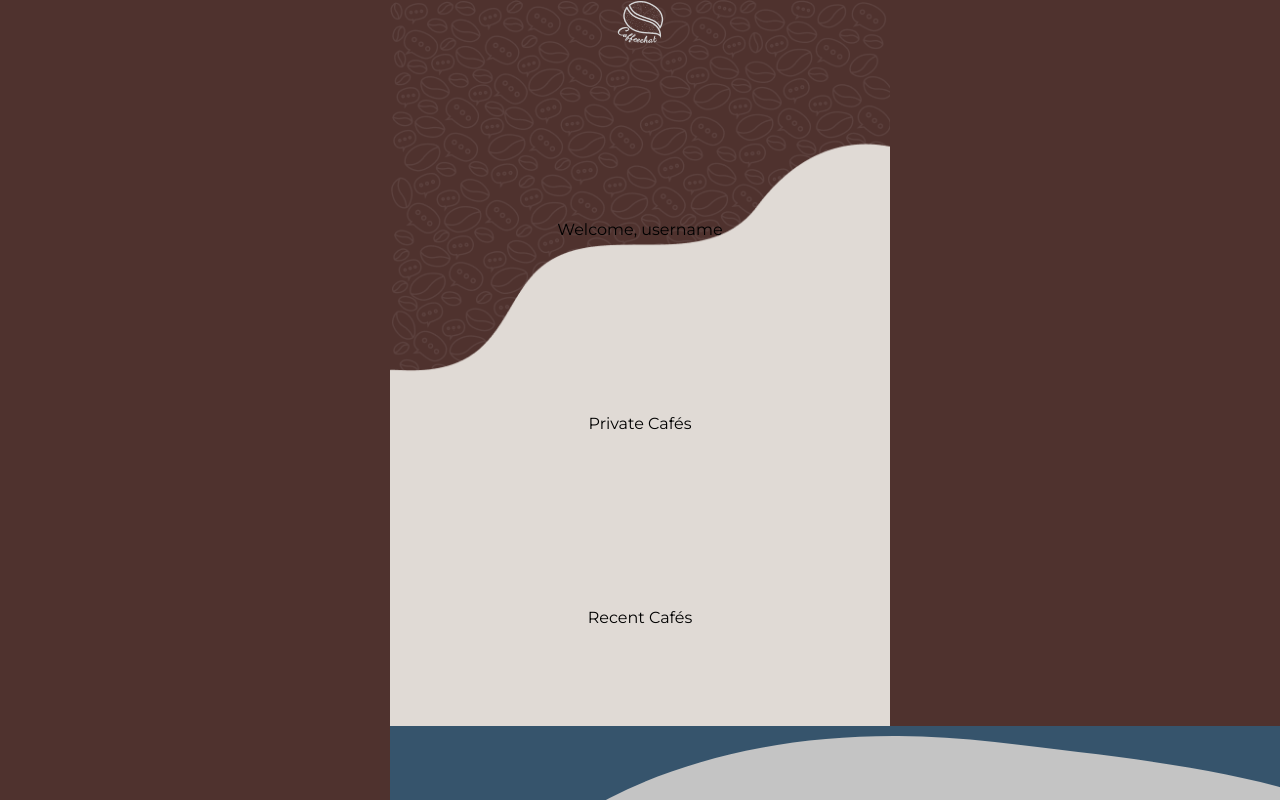
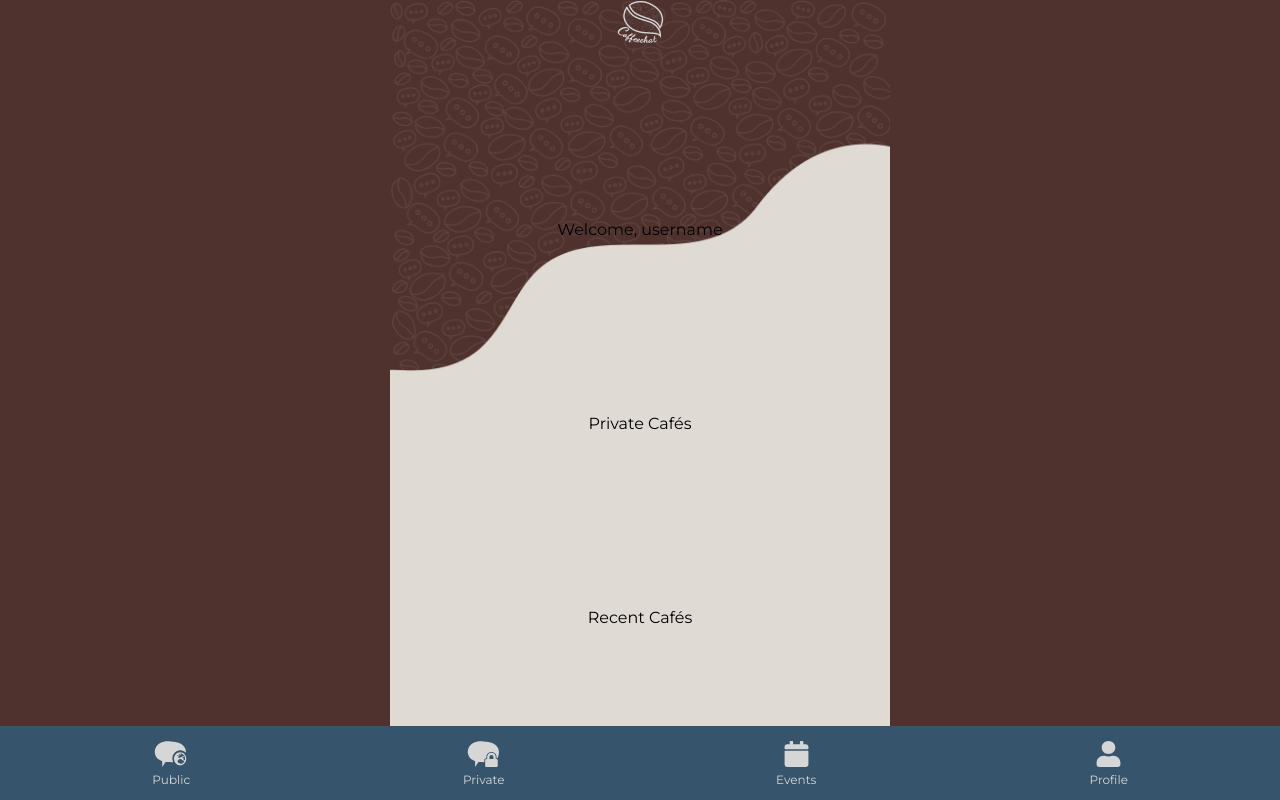
Before and after one commit to hvand9/mini-bach, a React (Create React App) app: page /welcome in a window 1280 px wide. Built offline with nearby package versions, Linux system fonts and the light colour scheme.

Commit message:
create navigation bar

```diff
--- a/public/index.html
+++ b/public/index.html
@@ -10,11 +10,6 @@
       content="Web site created using create-react-app"
     />
     <link rel="apple-touch-icon" href="%PUBLIC_URL%/logo192.png" />
-    <!--
-      manifest.json provides metadata used when your web app is installed on a
-      user's mobile device or desktop. See https://developers.google.com/web/fundamentals/web-app-manifest/
-    -->
-    <link rel="manifest" href="%PUBLIC_URL%/manifest.json" />
     <!--
       Notice the use of %PUBLIC_URL% in the tags above.
       It will be replaced with the URL of the `public` folder during the build.
--- a/src/components/Nav.js
+++ b/src/components/Nav.js
@@ -11,34 +11,19 @@ import { Link } from 'react-router-dom';
 
 const Nav = () => {
 	return (
-		<Grid className="Nav">
+		<Grid className="Nav" item xs={12}>
 			<nav>
-				<Link>
-					<svg
-						version="1.1"
-						id="Layer_1"
-						xmlns="http://www.w3.org/2000/svg"
-						// xmlns:xlink="http://www.w3.org/1999/xlink"
-						x="0px"
-						y="0px"
-						viewBox="0 0 40 31"
-						// xml:space="preserve"
-					>
+				<Link to={'/public-cafe'} className="nav-link">
+					<svg version="1.1" className="icons" x="0px" y="0px" viewBox="0 0 40 31">
 						<path
-							className="st0"
+							className="iconColor"
 							d="M21,21c0-5.5,4.3-10,9.5-10c2.6,0,5,1.1,6.7,2.9c0.1-2.3-0.4-4.4-1.3-5.9c-3.8-6.1-8.5-6.5-17-7.5s-15.5,2-18,8
           c-2,4.8-0.5,10,3,13l5,2.5v7l4-6c2.3-0.1,5.7,0.2,9,0.3C21.3,24,21,22.5,21,21z"
 						/>
 						<g>
-							<defs>
-								<rect id="SVGID_1_" x="23" y="13" width="14.7" height="16" />
-							</defs>
-							<clipPath id="SVGID_2_">
-								{/* <use xlink:href="#SVGID_1_" style="overflow:visible;" /> */}
-							</clipPath>
-							<g class="st1">
+							<g>
 								<path
-									class="st0"
+									className="iconColor"
 									d="M30.3,13.3c-4.1,0-7.3,3.5-7.3,7.8s3.3,7.8,7.3,7.8c4.1,0,7.3-3.5,7.3-7.8S34.4,13.3,30.3,13.3z M36.2,21
               c0,0.7-0.1,1.4-0.3,2h-0.6c-0.1,0-0.2-0.1-0.3-0.2l-0.9-1c-0.1-0.1-0.1-0.4,0-0.5l0.4-0.4v-0.3c0-0.1,0-0.2-0.1-0.3L34,20.1
               C34,20.1,33.9,20,33.8,20h-0.5c-0.2,0-0.3-0.2-0.3-0.4c0-0.1,0-0.2,0.1-0.3l0.3-0.3c0.1-0.1,0.1-0.1,0.2-0.1h0.9
@@ -58,6 +43,55 @@ const Nav = () => {
 					</svg>
 					<Typography>Public</Typography>
 				</Link>
+				<Link to={'/welcome'} className="nav-link">
+					<svg version="1.1" className="icons" x="0px" y="0px" viewBox="0 0 38 31">
+						<path
+							className="iconColor"
+							d="M20,22.6c0-0.9,1-2.1,2-2.1h0.5v-2c0-2.9,2.8-5.5,6-5.5s6,2.6,6,5.5l0.1,2.4h0.6c0,0,0,0,0.1,0
+	c2.5-4,2.7-9.9,0.8-12.9c-3.8-6.1-8.5-6.5-17-7.5s-15.5,2-18,8c-2,4.8-0.5,10,3,13L9,24v7l4-6c1.9-0.1,4.4,0.1,7,0.2V22.6z"
+						/>
+						<path
+							className="iconColor"
+							d="M34.4,21.4h-0.8V19c0-2.8-2.3-5-5.1-5s-5.1,2.3-5.1,5v2.4h-0.8c-0.9,0-1.6,0.7-1.6,1.6v6.4
+	c0,0.9,0.7,1.6,1.6,1.6h11.8c0.9,0,1.6-0.7,1.6-1.6V23C36,22.2,35.3,21.4,34.4,21.4z M30.9,21.4h-4.8V19c0-1.3,1.1-2.4,2.4-2.4
+	s2.4,1.1,2.4,2.4V21.4z"
+						/>
+					</svg>
+					<Typography>Private</Typography>
+				</Link>
+				<Link to={'/welcome'} className="nav-link">
+					<svg
+						className="icons"
+						width="22"
+						height="24"
+						viewBox="0 0 22 24"
+						fill="none"
+						xmlns="http://www.w3.org/2000/svg"
+					>
+						<path
+							className="iconColor"
+							d="M0.589286 9H21.4107C21.7348 9 22 9.25313 22 9.5625V21.75C22 22.9922 20.9442 24 19.6429 24H2.35714C1.0558 24 0 22.9922 0 21.75V9.5625C0 9.25313 0.265179 9 0.589286 9ZM22 6.9375V5.25C22 4.00781 20.9442 3 19.6429 3H17.2857V0.5625C17.2857 0.253125 17.0205 0 16.6964 0H14.7321C14.408 0 14.1429 0.253125 14.1429 0.5625V3H7.85714V0.5625C7.85714 0.253125 7.59196 0 7.26786 0H5.30357C4.97946 0 4.71429 0.253125 4.71429 0.5625V3H2.35714C1.0558 3 0 4.00781 0 5.25V6.9375C0 7.24687 0.265179 7.5 0.589286 7.5H21.4107C21.7348 7.5 22 7.24687 22 6.9375Z"
+						/>
+					</svg>
+					<Typography>Events</Typography>
+				</Link>
+				<Link to={'/welcome'} className="nav-link">
+					<svg
+						className="icons"
+						width="22"
+						height="24"
+						viewBox="0 0 22 24"
+						fill="none"
+						xmlns="http://www.w3.org/2000/svg"
+					>
+						<path
+							className="iconColor"
+							d="M11 12C14.4719 12 17.2857 9.31406 17.2857 6C17.2857 2.68594 14.4719 0 11 0C7.52812 0 4.71429 2.68594 4.71429 6C4.71429 9.31406 7.52812 12 11 12ZM15.4 13.5H14.5799C13.4897 13.9781 12.2768 14.25 11 14.25C9.72321 14.25 8.51518 13.9781 7.42009 13.5H6.6C2.95625 13.5 0 16.3219 0 19.8V21.75C0 22.9922 1.0558 24 2.35714 24H19.6429C20.9442 24 22 22.9922 22 21.75V19.8C22 16.3219 19.0437 13.5 15.4 13.5Z"
+						/>
+					</svg>
+
+					<Typography>Profile</Typography>
+				</Link>
 			</nav>
 		</Grid>
 	);
--- a/src/components/Welcome.js
+++ b/src/components/Welcome.js
@@ -6,7 +6,7 @@ import Nav from './Nav';
 
 const Welcome = () => {
 	return (
-		<Grid container xs={12} className="welcome">
+		<Grid container className="welcome">
 			<Grid item xs={12}>
 				<img src={logo} alt="logo" />
 			</Grid>
--- a/src/components/nav.css
+++ b/src/components/nav.css
@@ -1,14 +1,30 @@
+@import url(../variables.css);
+
 .Nav {
 	background-color: var(--color-blue);
 	height: 74px;
 	width: 100%;
 	position: fixed;
+	right: 0;
 	bottom: 0;
+	left: 0;
+	padding: 15px;
+	box-sizing: border-box;
 }
-.st0 {
-	fill: #c4c4c4;
+.Nav nav {
+	display: flex;
+}
+.Nav .iconColor {
+	fill: var(--color-grey);
 }
 
-.Nav #Layer_1 {
-	width: 20;
+.Nav .icons {
+	width: 35px;
+	height: 26px;
 }
+.Nav .nav-link {
+	text-decoration: none !important;
+}
+.Nav .nav-link p {
+	font-size: var(--font-size-text12);
+}
```
Also changed, not shown: public/manifest.json (deleted).
